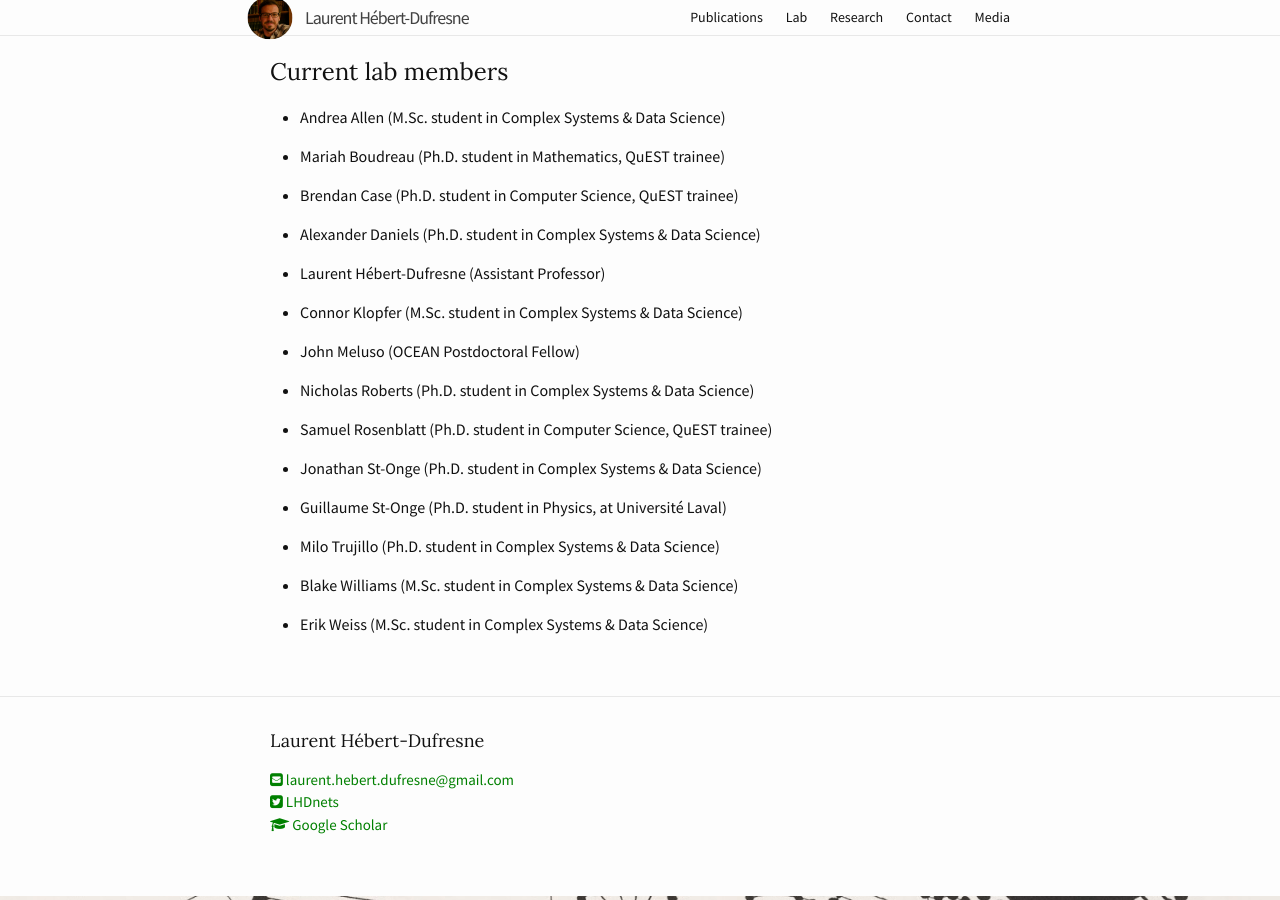
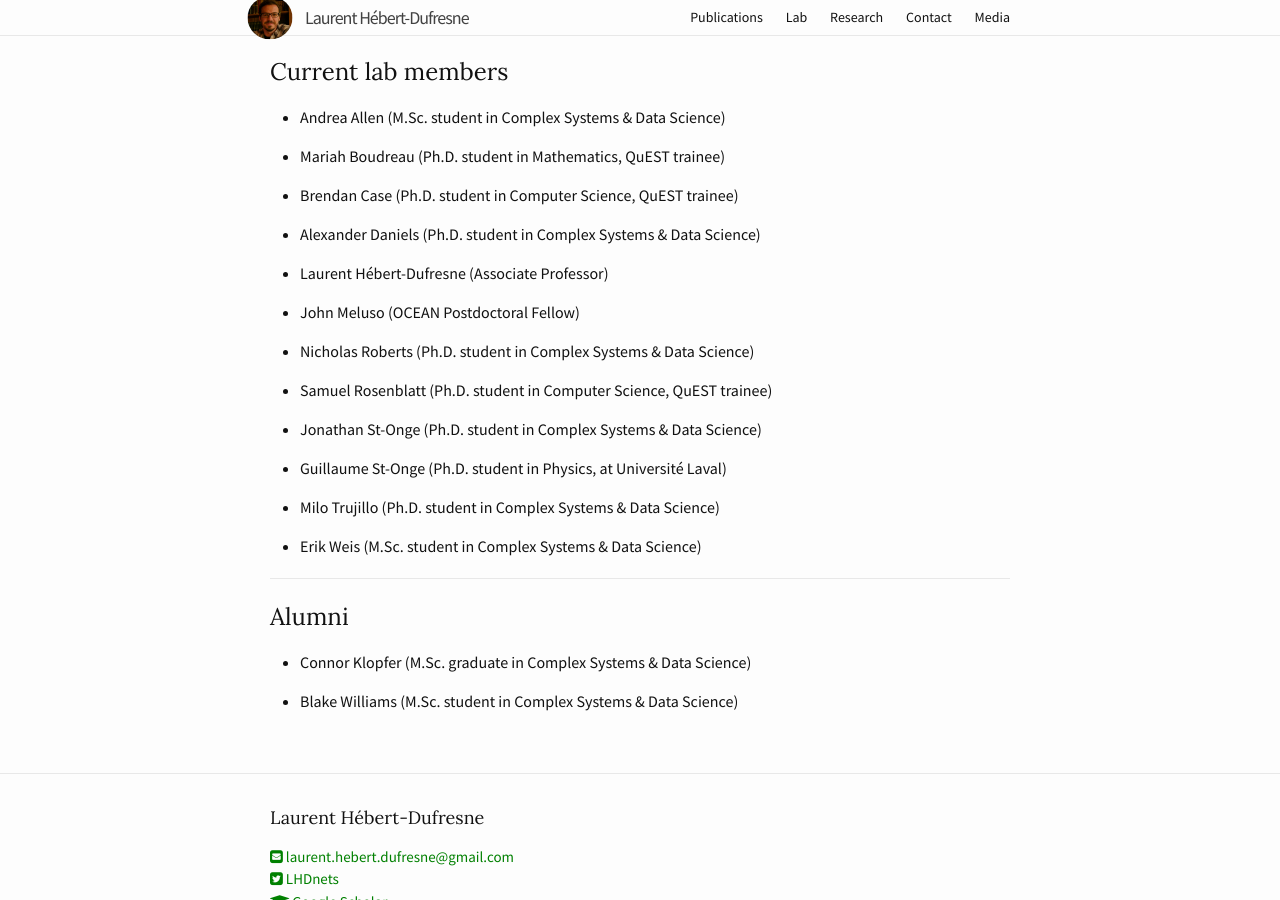
Before and after one commit to laurenthebertdufresne/laurenthebertdufresne.github.io, a Jekyll site: the page built from _pages/lab.md, in a window 1280 px wide and 900 px high, scrolled down 928 px. Built offline with Jekyll 4.4.1, drawn with Linux system fonts in a browser that asks for light colours.

Commit message:
Updated list of lab members

```diff
--- a/_pages/lab.md
+++ b/_pages/lab.md
@@ -23,9 +23,7 @@ Our research tackles the coevolution of structure and dynamics in complex system
 
 *   Alexander Daniels (Ph.D. student in Complex Systems & Data Science)
 
-*   Laurent Hébert-Dufresne (Assistant Professor)
-
-*   Connor Klopfer (M.Sc. student in Complex Systems & Data Science)
+*   Laurent Hébert-Dufresne (Associate Professor)
 
 *   John Meluso (OCEAN Postdoctoral Fellow)
 
@@ -39,6 +37,12 @@ Our research tackles the coevolution of structure and dynamics in complex system
 
 *   Milo Trujillo (Ph.D. student in Complex Systems & Data Science)
 
+*   Erik Weis (M.Sc. student in Complex Systems & Data Science)
+
+* * *
+
+# Alumni
+
+*   Connor Klopfer (M.Sc. graduate in Complex Systems & Data Science)
+
 *   Blake Williams (M.Sc. student in Complex Systems & Data Science)
-
-*   Erik Weiss (M.Sc. student in Complex Systems & Data Science)
```
Also changed, not shown: 2 other files.
